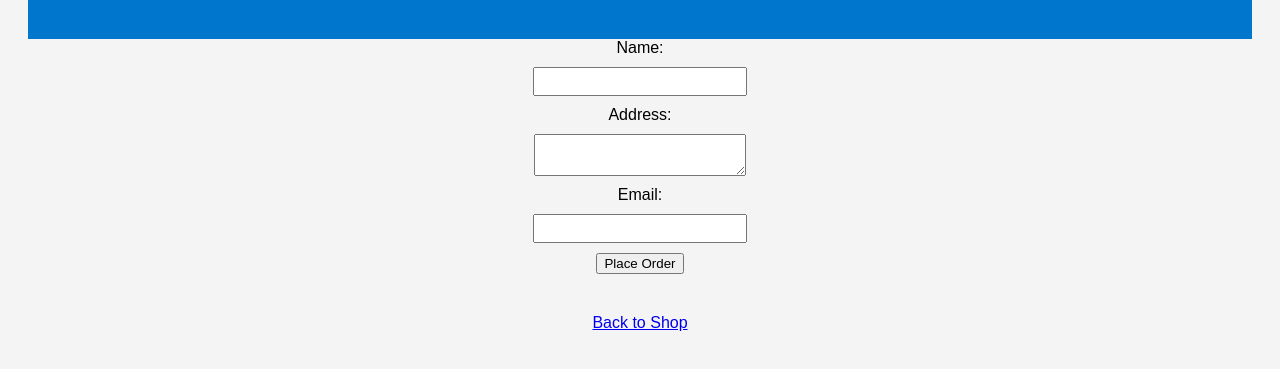
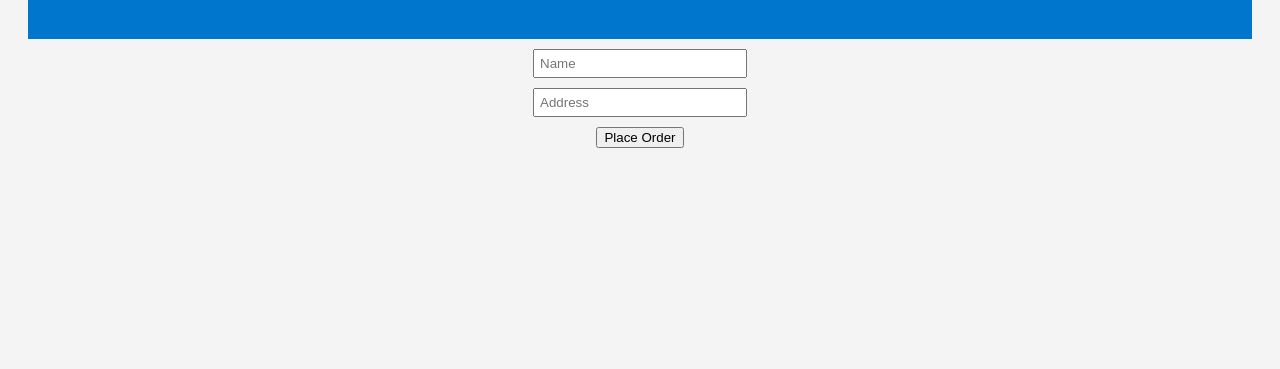
Before and after one commit to MuhdHusain/ecommerce.github.io, a plain HTML site: page checkout.html in a window 1280 px wide. Shown: the part 109-478 px from the top of the page. Drawn offline with Linux system fonts and the light colour scheme.

Commit message:
Update checkout.html

```diff
--- a/checkout.html
+++ b/checkout.html
@@ -6,26 +6,16 @@
   <link rel="stylesheet" href="style.css" />
 </head>
 <body>
-  <header>
-    <h1>Checkout</h1>
-  </header>
-
+  <header><h1>Checkout</h1></header>
   <main>
-    <form id="checkout-form" onsubmit="submitOrder(event)">
-      <label>Name:</label>
-      <input type="text" required>
-      <label>Address:</label>
-      <textarea required></textarea>
-      <label>Email:</label>
-      <input type="email" required>
+    <div id="order-summary"></div>
+    <form onsubmit="placeOrder(event)">
+      <input type="text" placeholder="Name" required>
+      <input type="text" placeholder="Address" required>
       <button type="submit">Place Order</button>
     </form>
   </main>
-
-  <footer>
-    <a href="index.html">Back to Shop</a>
-  </footer>
-
   <script src="script.js"></script>
+  <script>showSummary();</script>
 </body>
 </html>
```
